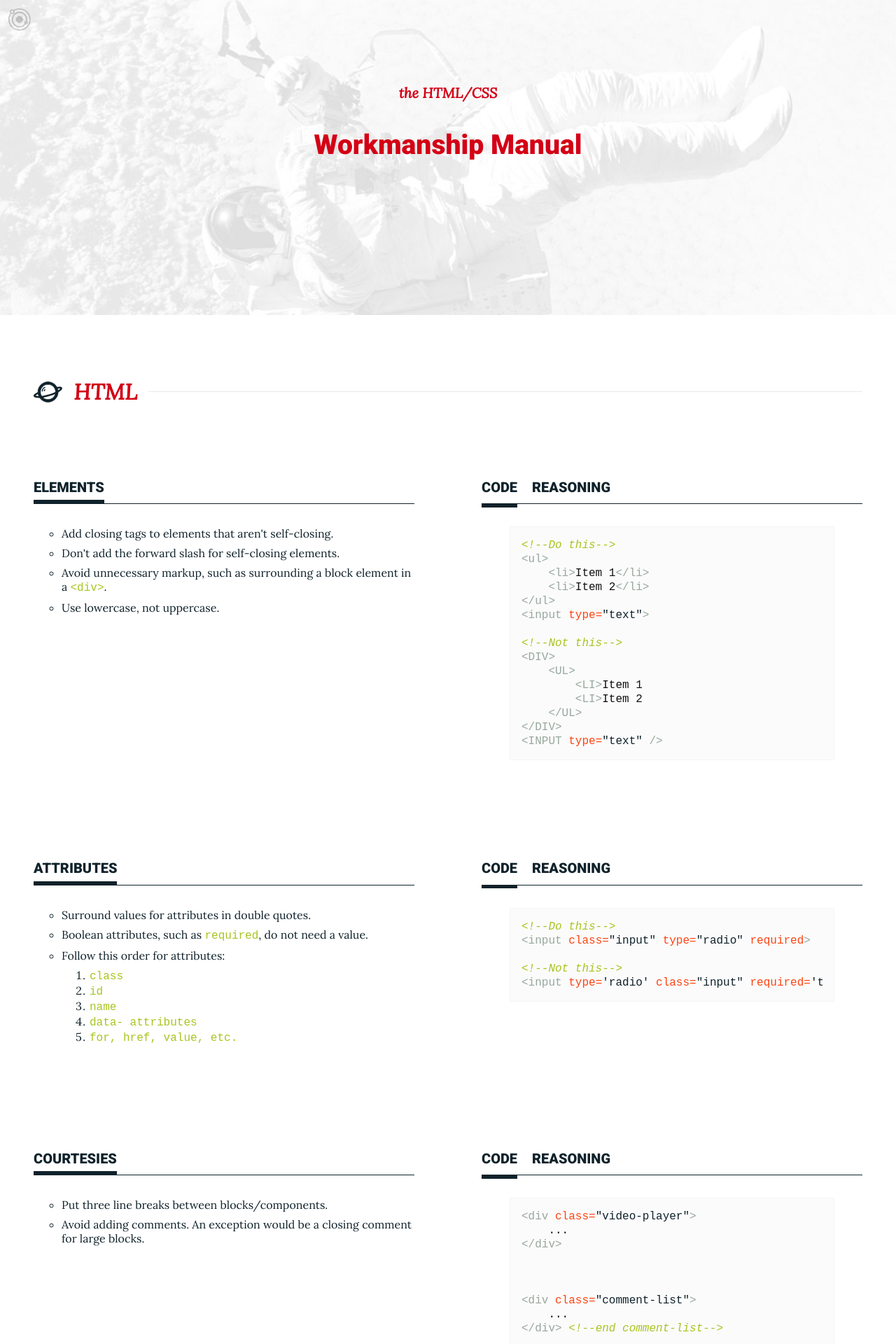
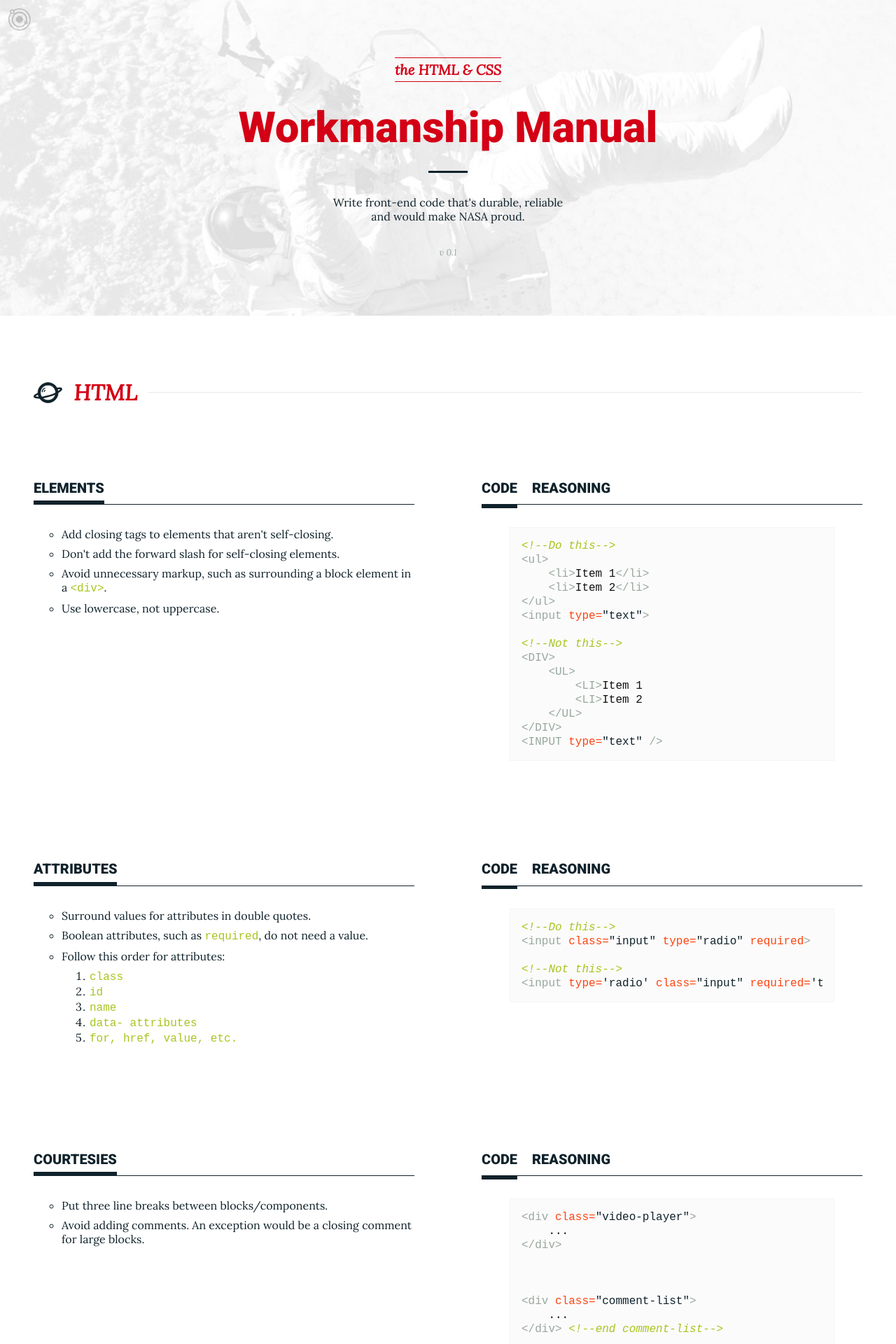
Before and after one commit to mfouquet/workmanship, a Jekyll site: the page built from index.html, in a window 1280 px wide. Shown: the top 1920 px of the page at 70% size. Built offline with Jekyll 4.4.1, drawn with Linux system fonts in a browser that asks for light colours; nearby versions of some CDN libraries.

Commit message:
Spit polish the header

```diff
--- a/_includes/header.html
+++ b/_includes/header.html
@@ -1,4 +1,7 @@
 <header class="header">
-  <h5 class="header__small-title">the HTML/CSS</h6>
-  <h1 class="header__title"> Workmanship Manual</h1>
+  <div class="header__small-title"><span>the HTML & CSS<span></div>
+  <div class="header__title"> Workmanship Manual</div>
+  <div class="header__divider"></div>
+  <div class="header__info-text">Write front-end code that's durable, reliable<br />and would make NASA proud.</div>
+  <div class="header__version-number">v 0.1</div>
 </header>
--- a/_sass/_variables.scss
+++ b/_sass/_variables.scss
@@ -43,7 +43,9 @@
   1: 1.25rem,
   2: 1.563rem,
   3: 1.953rem,
-  4: 2.441rem
+  4: 2.441rem,
+  5: 3.052rem,
+  6: 3.815rem
 );
 
 
@@ -58,7 +60,9 @@
   1: $line-height * 2,
   2: $line-height * 2,
   3: $line-height * 2,
-  4: $line-height * 2
+  4: $line-height * 2,
+  5: $line-height * 2,
+  6: $line-height * 3
 );
 
 
--- a/css/main.scss
+++ b/css/main.scss
@@ -193,7 +193,7 @@
 ----------------------------------------*/
 
 .header {
-  height: 50vh;
+  height: 100%;
   margin-bottom: 3rem;
   padding: 3rem;
   color: $red;
@@ -211,13 +211,44 @@
 
   .header__small-title {
     @include type-setting(1);
+    margin-bottom: 1rem;
     font-family: $serif;
     font-style: italic;
+    font-weight: bold;
+
+    span {
+      border-top: 1px solid #D40015;
+      border-bottom: 1px solid #D40015;
+      padding-top: 0.25rem;
+      padding-bottom: 0.25rem;
+    }
+  }
+
+  .header__divider {
+    margin: 1.25rem auto;
+    height: 3px;
+    width: 5%;
+    background-color: $dark-blue;
   }
 
   .header__title {
-    @include type-setting(4);
+    @include type-setting(6);
+    margin: 2rem auto;
     font-family: $sans_serif;
+    font-weight: bold;
+  }
+
+  .header__info-text {
+    @include type-setting(0);
+    margin-top: 2rem;
+    margin-bottom: 2rem;
+    color: $dark-blue;
+  }
+
+  .header__version-number {
+    @include type-setting(-1);
+    color: $dark-gray;
+    font-style: italic;
   }
 
 
```
